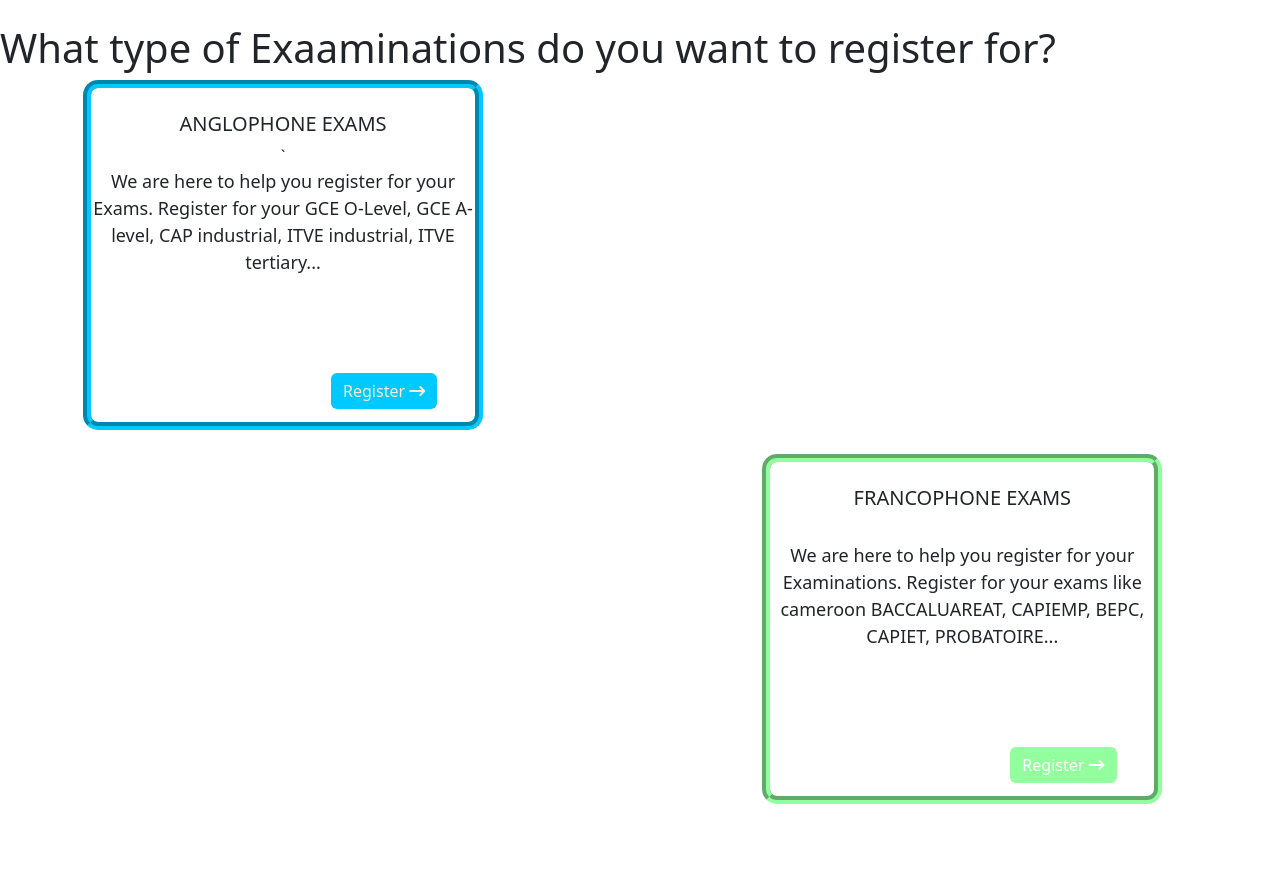
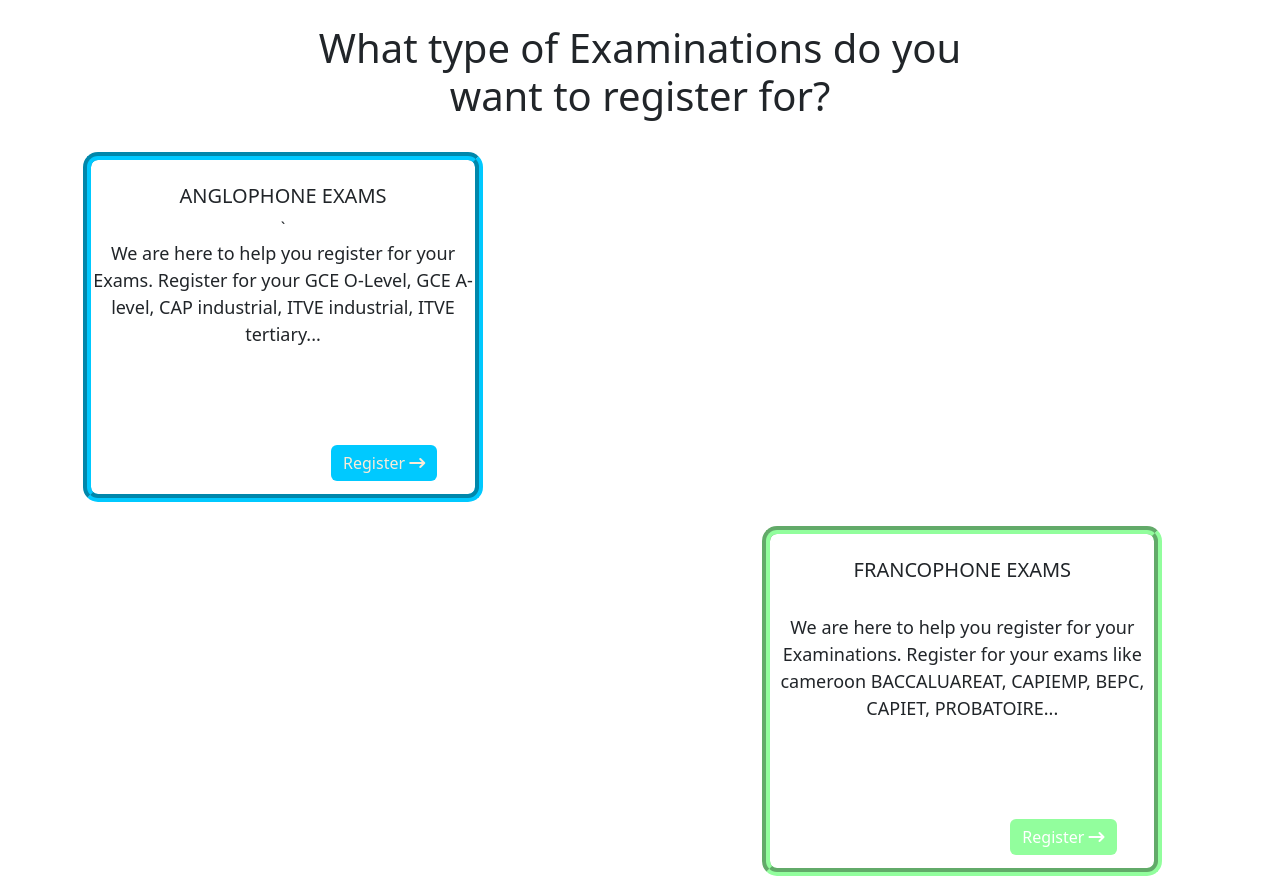
Before and after one commit to tataw-cl/Code-walls.github.io, a plain HTML site: page Register page/register.html in a window 1280 px wide. Before the commit the page ends 804 px from the top, so only its background shows below. Drawn offline with Linux system fonts and the light colour scheme.

Commit message:
finally...

```diff
--- a/Register page/register-style.css
+++ b/Register page/register-style.css
@@ -57,3 +57,7 @@
   margin-top: 1.5cm;
   color: black;
 }
+.head1{
+  text-align: center;
+  overflow-wrap: break-word;
+}
--- a/Register page/register.html
+++ b/Register page/register.html
@@ -10,7 +10,7 @@
 </head>
 <body>
   <br>
-<h1> What type of Exaaminations do you want to register for?</h1>
+<h1 class="head1"> What type of Examinations do you<br>want to register for?</h1><br>
  <div class="container">
    <div class="ANGLOPHONE">
       <div class="col">
```
